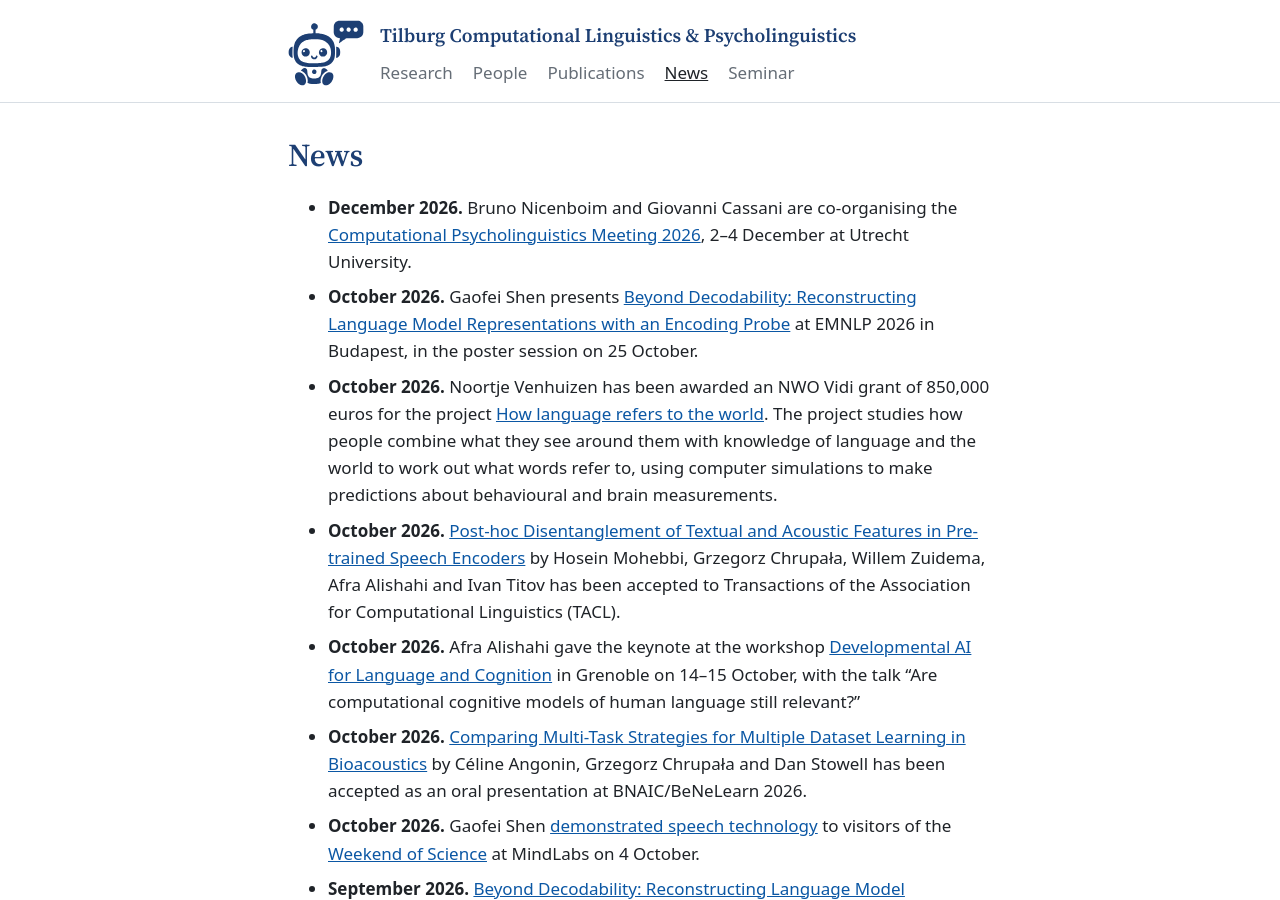
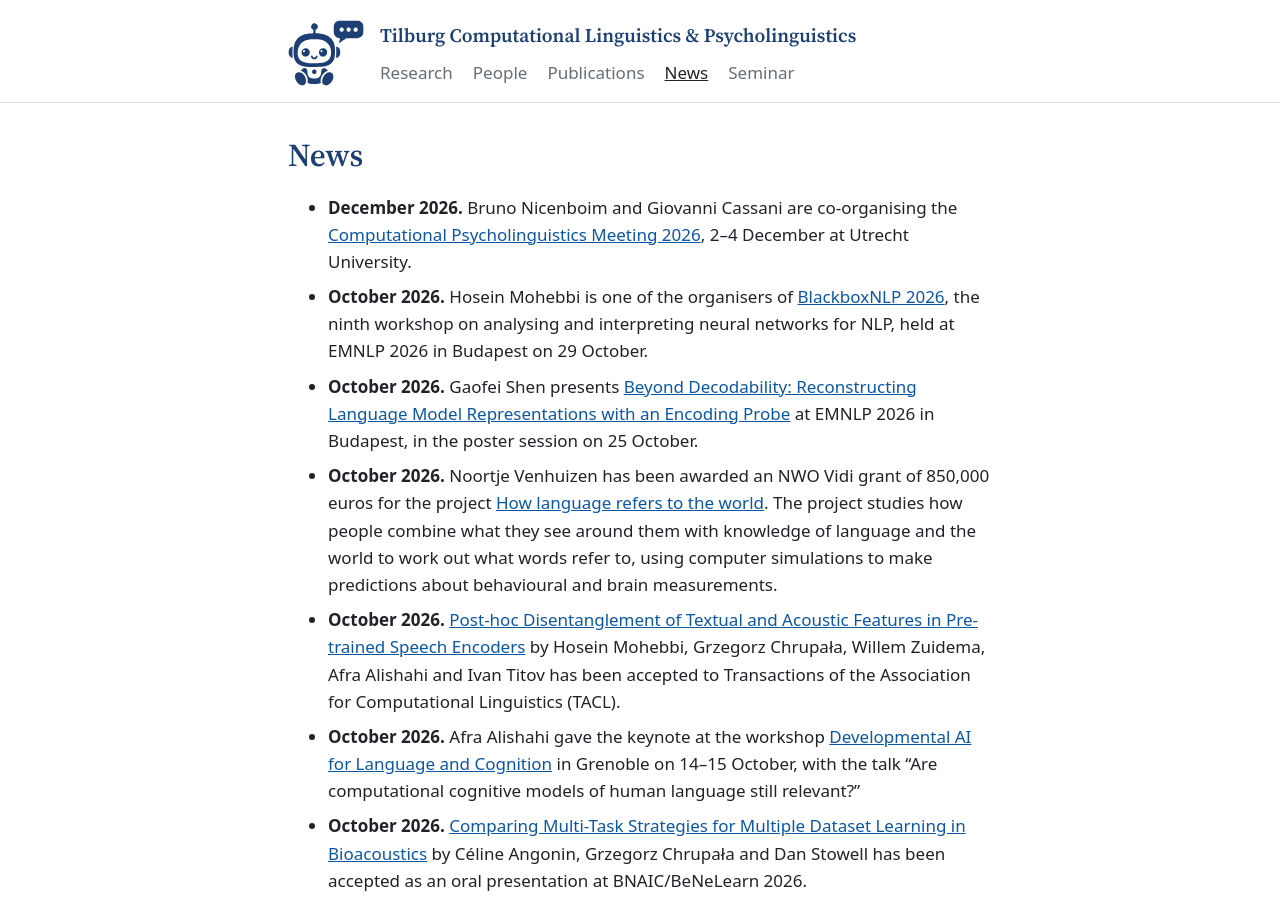
Before and after one commit to tcsai/language-computation, a Jekyll site: the page built from news.md, in a window 1280 px wide and 900 px high. Built offline with Jekyll 4.4.1, drawn with Linux system fonts in a browser that asks for light colours; our own code applies the rules of GitHub Pages for plain Markdown files.

Commit message:
News: BlackboxNLP 2026; publications: births prediction preprint
Co-Authored-By: Claude Opus 5.5 <noreply@anthropic.com>
Claude-Session: https://claude.ai/code/session_018siYZCWSnh7RRtWyJ3VbeZ

```diff
--- a/news.md
+++ b/news.md
@@ -3,6 +3,10 @@
 - **December 2026.** Bruno Nicenboim and Giovanni Cassani are co-organising the
   [Computational Psycholinguistics Meeting 2026](https://cpl2026.sites.uu.nl/),
   2–4 December at Utrecht University.
+- **October 2026.** Hosein Mohebbi is one of the organisers of
+  [BlackboxNLP 2026](https://blackboxnlp.github.io/2026/), the ninth workshop
+  on analysing and interpreting neural networks for NLP, held at EMNLP 2026 in
+  Budapest on 29 October.
 - **October 2026.** Gaofei Shen presents
   [Beyond Decodability: Reconstructing Language Model Representations with an
   Encoding Probe](https://aclanthology.org/2026.emnlp-main.654/) at EMNLP 2026
```
Also changed, not shown: publications.md (+1 -0 lines).
